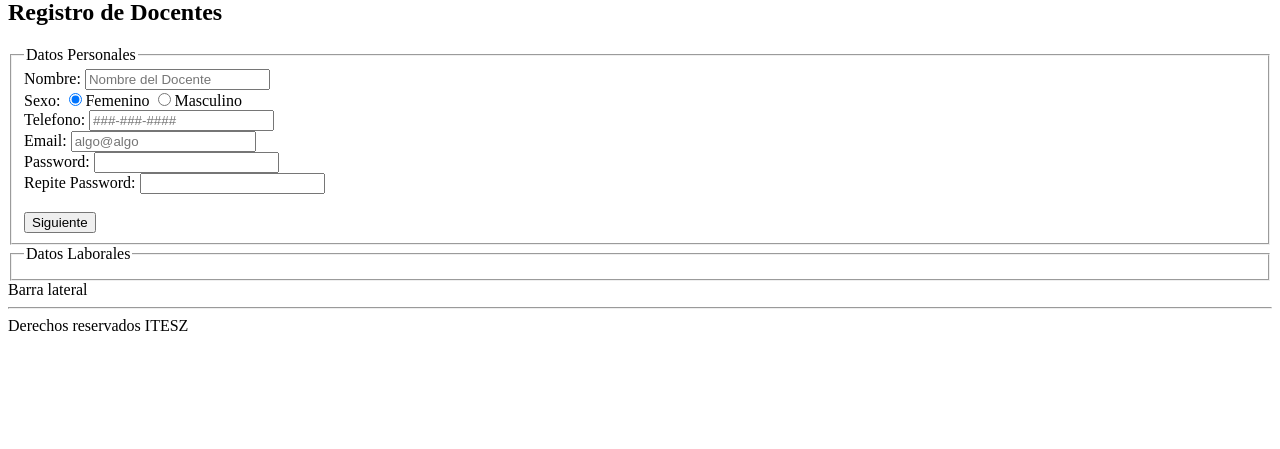
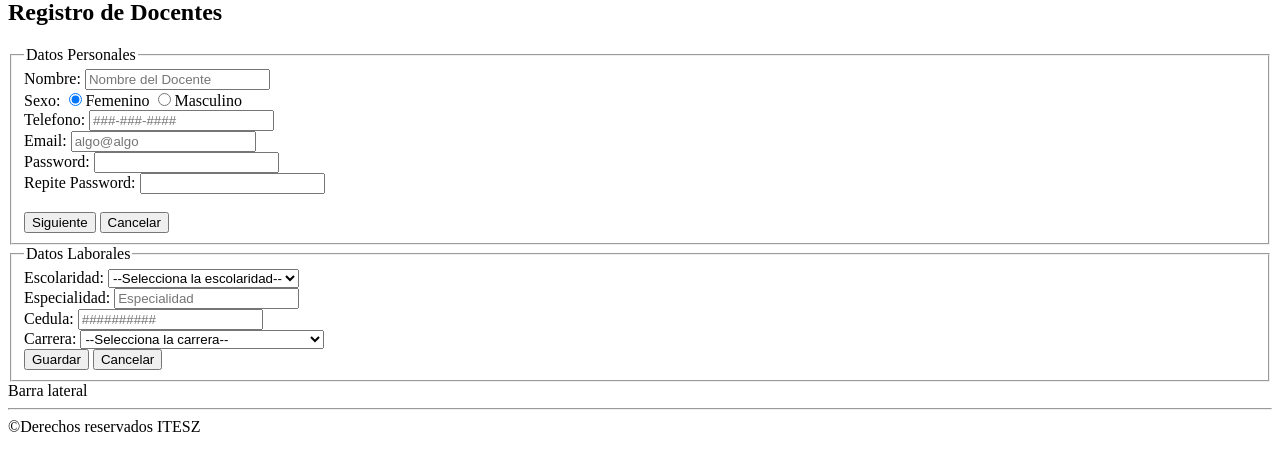
Before and after one commit to robertzinzun/TitulaTEC20207B, a Python web app: template templates/Docentes/altaDocente.html in a window 1280 px wide. Shown: the part 351-800 px from the top of the page. Run offline with Jinja, Linux system fonts and the light colour scheme; the template is opened without the code that fills it, so the values that code supplies are empty.

Commit message:
Modificación a altaDocente.html
Cambio que sube la estructura completa del documento de AltaDocente.html

```diff
--- a/templates/Docentes/altaDocente.html
+++ b/templates/Docentes/altaDocente.html
@@ -5,8 +5,11 @@
         <meta charset="utf-8">
     </HEAD>
     <BODY>
+
         <header>
-            <img src="../Imagenes/logoITESZ.png">
+            <center>
+                <img src="../Imagenes/logoITESZ.png">
+            </center>
         </header>
         <nav>
             Alumnos | Docentes |Actos
@@ -47,6 +50,7 @@
                         <input type="hidden" name="estatus" value="I">
                         <br>
                         <button>Siguiente</button>
+                        <button>Cancelar</button>
                     </fieldset>
                 </div>
                 <div id="datosLabores">
@@ -54,6 +58,54 @@
                         <legend>
                             Datos Laborales
                         </legend>
+
+                            <label>Escolaridad:</label>
+                            <select name="escolaridad">
+                                <option>
+                                    --Selecciona la escolaridad--
+                                </option>
+                                <option>
+                                    Licenciatura
+                                </option>
+                                <option>
+                                    Maestría
+                                </option>
+                                <option>
+                                    Doctorado
+                                </option>
+                                <option>
+                                    Post-Doctorado
+                                </option>
+                            </select>
+                            <br>
+                            <label>Especialidad:</label>
+                            <input type="text" name="especialidad" placeholder="Especialidad" maxlength="100" required>
+                            <br>
+                            <label>Cedula:</label>
+                            <input type="text" name="cedula" maxlength="10" placeholder="##########" required>
+                            <br>
+                            <label>Carrera:</label>
+                            <select name="carrera">
+                                <option>
+                                    --Selecciona la carrera--
+                                </option>
+                                <option>
+                                    Ing. en Sistemas Computacionales
+                                </option>
+                                <option>
+                                    Ing. en Tecnologías de la Información
+                                </option>
+                                <option>
+                                    Ing. en Electrónica
+                                </option>
+                                <option>
+                                   Ing. Industrial
+                                </option>
+                            </select>
+                            <br>
+                           <button type="submit">Guardar</button>
+                           <button>Cancelar</button>
+
                     </fieldset>
                 </div>
                </from>
@@ -64,7 +116,8 @@
         </main>
         <footer>
             <hr>
-            Derechos reservados ITESZ
+            &copy;Derechos reservados ITESZ
         </footer>
+
     </BODY>
 </HTML>
```
